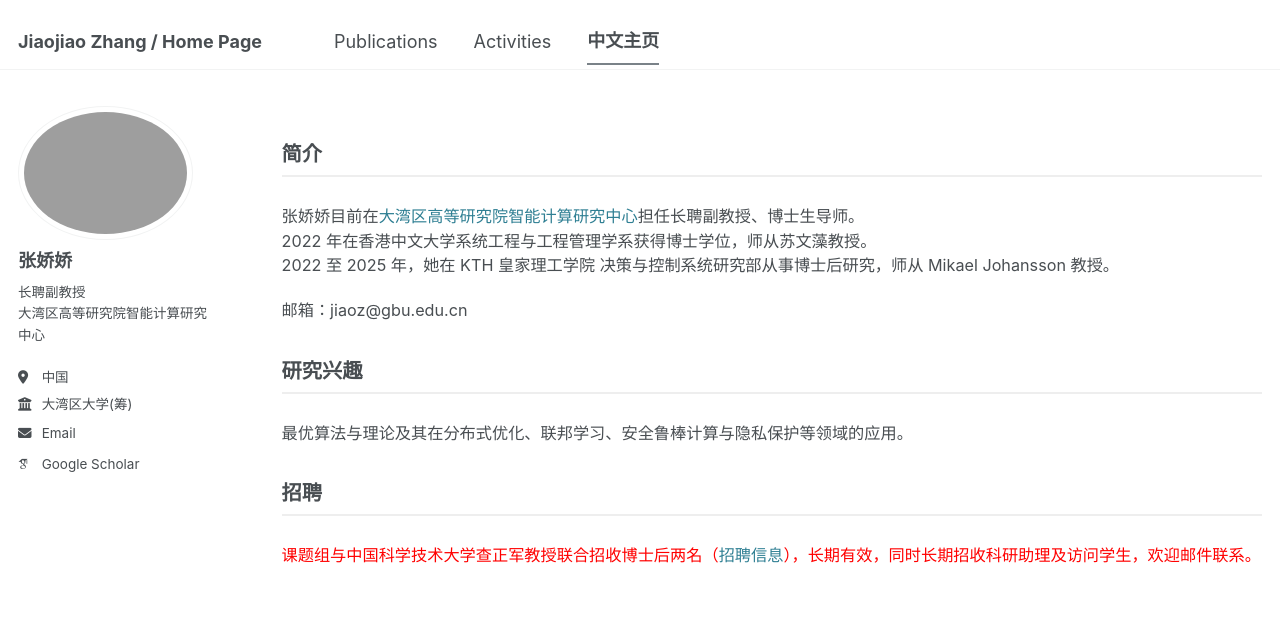
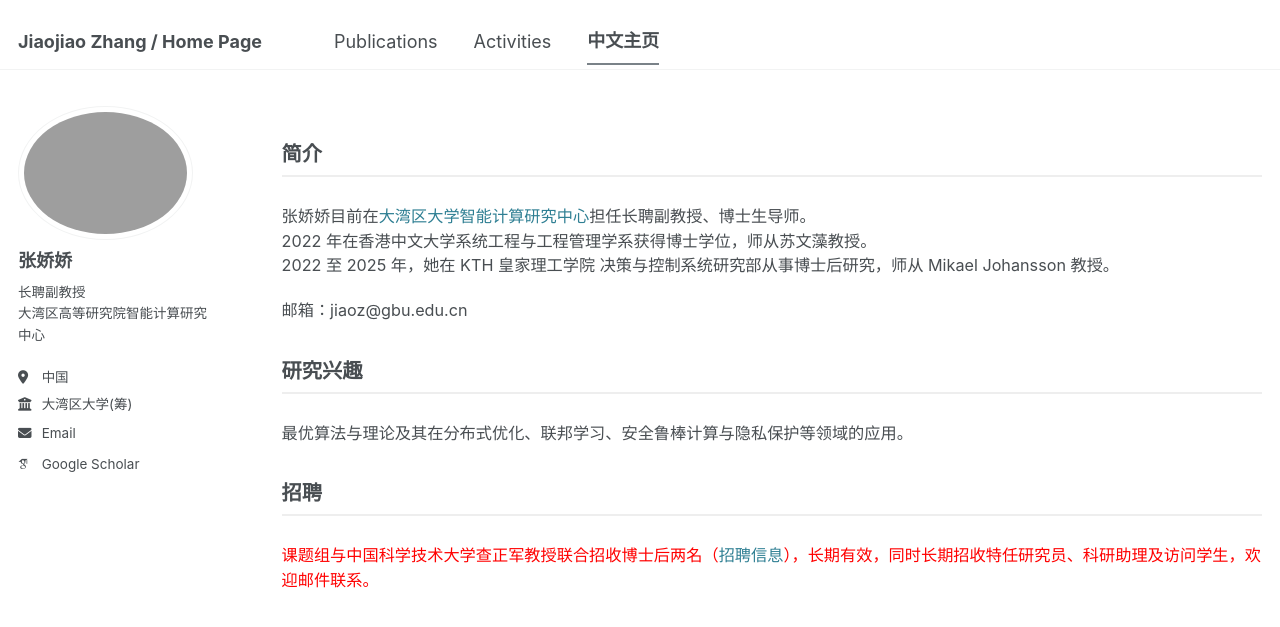
Before and after one commit to JiaojiaoZhang-jjz/JiaojiaoZhang-jjz.github.io, a Jekyll site: the page built from _pages/cn.html, in a window 1280 px wide. Shown: the top 627 px of the page. Built offline with Jekyll 4.4.1, drawn with Linux system fonts in a browser that asks for light colours; some web fonts are replaced.

Commit message:
Update cn_content.md

```diff
--- a/_includes/cn_content.md
+++ b/_includes/cn_content.md
@@ -1,6 +1,6 @@
 <h2 class="category">简介</h2>
 
-张娇娇目前在[大湾区高等研究院智能计算研究中心](https://www.gbu.edu.cn/menu/208)担任长聘副教授、博士生导师。
+张娇娇目前在[大湾区大学智能计算研究中心](https://www.gbu.edu.cn/menu/208)担任长聘副教授、博士生导师。
 2022 年在香港中文大学系统工程与工程管理学系获得博士学位，师从苏文藻教授。
 2022 至 2025 年，她在 KTH 皇家理工学院 决策与控制系统研究部从事博士后研究，师从 Mikael Johansson 教授。
 
@@ -11,4 +11,4 @@
 最优算法与理论及其在分布式优化、联邦学习、安全鲁棒计算与隐私保护等领域的应用。
 
 <h2 class="category">招聘</h2>
-<span style="color:red;"> 课题组与中国科学技术大学查正军教授联合招收博士后两名（<a href="https://www.sciencehr.net/html/bsh/gx/2025/07/143897.html" target="_blank">招聘信息</a>），长期有效，同时长期招收科研助理及访问学生，欢迎邮件联系。<span>
+<span style="color:red;"> 课题组与中国科学技术大学查正军教授联合招收博士后两名（<a href="https://www.sciencehr.net/html/bsh/gx/2025/07/143897.html" target="_blank">招聘信息</a>），长期有效，同时长期招收特任研究员、科研助理及访问学生，欢迎邮件联系。<span>
```
